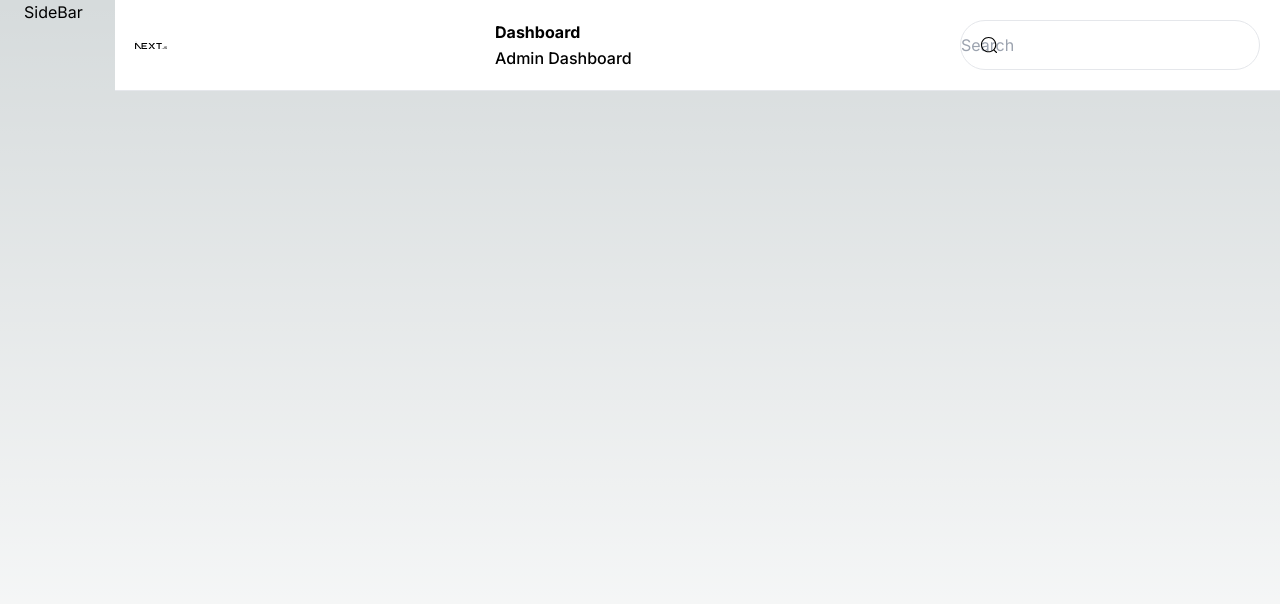
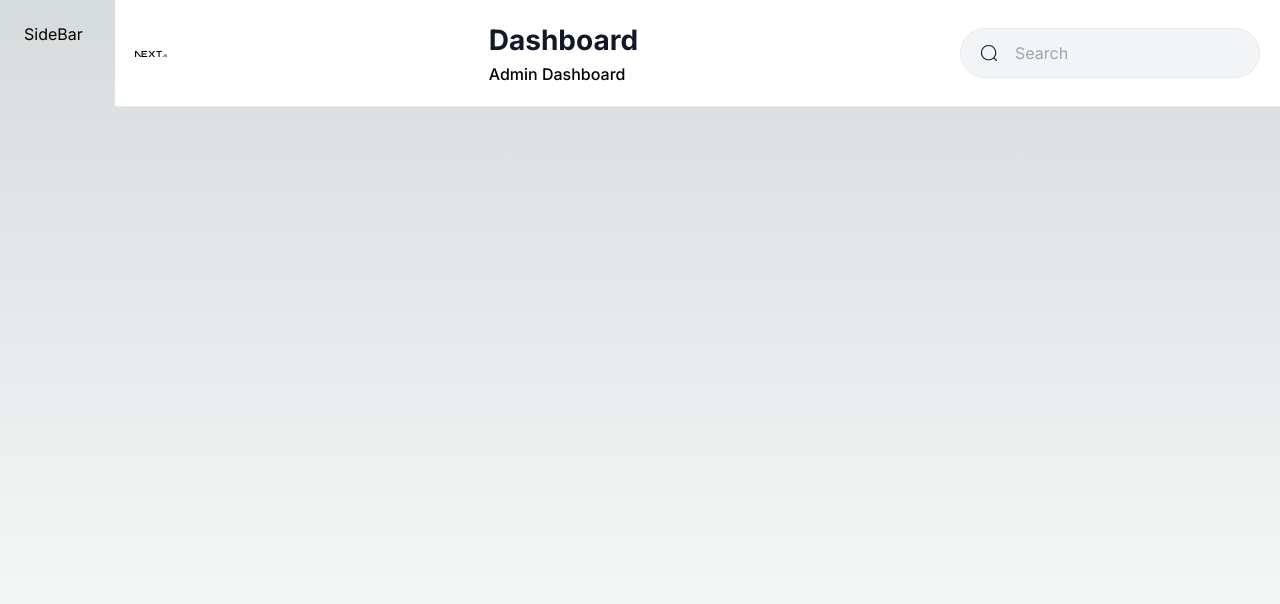
Before and after one commit to JulyPixelEngine/NextJs-Admin-Template, a Next.js app in the folder nextjs-admin/: page / in a window 1280 px wide. Shown: the top 604 px of the page. Built offline with nearby package versions, Linux system fonts and the light colour scheme.

Commit message:
fix: style css

```diff
--- a/nextjs-admin/src/components/Header/DropdownUser.tsx
+++ b/nextjs-admin/src/components/Header/DropdownUser.tsx
@@ -13,10 +13,29 @@
         onClick={() => setDropdownOpen(!dropdownOpen)}
       >
         <span className="">
-                <Image
-                    src="/"
+          <Image src="/" />
+        </span>
+
+        <span>
+          <span>Jhon Doe</span>
+          <svg
+            className={`fill-current duration-200 ease-in ${
+              dropdownOpen && "rotate-180"
+            }`}
+            width="20"
+            height="20"
+            viewBox="0 0 20 20"
+            fill="none"
+            xmlns="http://www.w3.org/2000/svg"
+          >
+            <path
+              fillRule="evenodd"
+              clipRule="evenodd"
+              d="M3.6921 7.09327C3.91674 6.83119 4.3113 6.80084 4.57338 7.02548L9.99997 11.6768L15.4266 7.02548C15.6886 6.80084 16.0832 6.83119 16.3078 7.09327C16.5325 7.35535 16.5021 7.74991 16.24 7.97455L10.4067 12.9745C10.1727 13.1752 9.82728 13.1752 9.59322 12.9745L3.75989 7.97455C3.49781 7.74991 3.46746 7.35535 3.6921 7.09327Z"
+              fill=""
             />
+          </svg>
         </span>
       </Link>
-    )
+    );
 }
--- /dev/null
+++ b/nextjs-admin/src/css/style.css
@@ -0,0 +1,11 @@
+@import url("https://fonts.googleapis.com/css2?family=Inter:wght@100;200;300;400;500;600;700;800;900&display=swap");
+
+@tailwind base;
+@tailwind components;
+@tailwind utilities;
+
+@layer base {
+    body {
+        @apply relative z-1 bg-gray-2 font-satoshi text-base font-normal text-dark-5 dark:bg-[#020D1A] dark:text-dark-6;
+    }
+}
--- a/nextjs-admin/tailwind.config.ts
+++ b/nextjs-admin/tailwind.config.ts
@@ -1,5 +1,5 @@
 import type { Config } from "tailwindcss";
-
+import defaultTheme from "tailwindcss/defaultTheme"
 const config: Config = {
   content: [
     "./src/pages/**/*.{js,ts,jsx,tsx,mdx}",
@@ -8,10 +8,266 @@
   ],
   theme: {
     extend: {
-      backgroundImage: {
-        "gradient-radial": "radial-gradient(var(--tw-gradient-stops))",
-        "gradient-conic":
-          "conic-gradient(from 180deg at 50% 50%, var(--tw-gradient-stops))",
+      fontFamily: {
+        satoshi: ["Satoshi", "sans-serif"],
+      },
+      screens: {
+        "2xsm": "375px",
+        xsm: "425px",
+        "3xl": "2000px",
+        ...defaultTheme.screens,
+      },
+      colors: {
+        current: "currentColor",
+        transparent: "transparent",
+        white: "#FFFFFF",
+        primary: "#5750F1",
+        stroke: "#E6EBF1",
+        "stroke-dark": "#27303E",
+        dark: {
+          DEFAULT: "#111928",
+          2: "#1F2A37",
+          3: "#374151",
+          4: "#4B5563",
+          5: "#6B7280",
+          6: "#9CA3AF",
+          7: "#D1D5DB",
+          8: "#E5E7EB",
+        },
+        gray: {
+          DEFAULT: "#EFF4FB",
+          dark: "#122031",
+          1: "#F9FAFB",
+          2: "#F3F4F6",
+          3: "#E5E7EB",
+          4: "#D1D5DB",
+          5: "#9CA3AF",
+          6: "#6B7280",
+          7: "#374151",
+        },
+        green: {
+          DEFAULT: "#22AD5C",
+          dark: "#1A8245",
+          light: {
+            DEFAULT: "#2CD673",
+            1: "#10B981",
+            2: "#57DE8F",
+            3: "#82E6AC",
+            4: "#ACEFC8",
+            5: "#C2F3D6",
+            6: "#DAF8E6",
+            7: "#E9FBF0",
+          },
+        },
+        red: {
+          DEFAULT: "#F23030",
+          dark: "#E10E0E",
+          light: {
+            DEFAULT: "#F56060",
+            2: "#F89090",
+            3: "#FBC0C0",
+            4: "#FDD8D8",
+            5: "#FEEBEB",
+            6: "#FEF3F3",
+          },
+        },
+        blue: {
+          DEFAULT: "#3C50E0",
+          dark: "#1C3FB7",
+          light: {
+            DEFAULT: "#5475E5",
+            2: "#8099EC",
+            3: "#ADBCF2",
+            4: "#C3CEF6",
+            5: "#E1E8FF",
+          },
+        },
+        orange: {
+          light: {
+            DEFAULT: "#F59460",
+          },
+        },
+        yellow: {
+          dark: {
+            DEFAULT: "#F59E0B",
+            2: "#D97706",
+          },
+          light: {
+            DEFAULT: "#FCD34D",
+            4: "#FFFBEB",
+          },
+        },
+      },
+      fontSize: {
+        "heading-1": ["60px", "72px"],
+        "heading-2": ["48px", "58px"],
+        "heading-3": ["40px", "48px"],
+        "heading-4": ["35px", "45px"],
+        "heading-5": ["28px", "40px"],
+        "heading-6": ["24px", "30px"],
+        "body-2xlg": ["22px", "28px"],
+        "body-sm": ["14px", "22px"],
+        "body-xs": ["12px", "20px"],
+      },
+      spacing: {
+        4.5: "1.125rem",
+        5.5: "1.375rem",
+        6.5: "1.625rem",
+        7.5: "1.875rem",
+        8.5: "2.125rem",
+        9.5: "2.375rem",
+        10.5: "2.625rem",
+        11: "2.75rem",
+        11.5: "2.875rem",
+        12.5: "3.125rem",
+        13: "3.25rem",
+        13.5: "3.375rem",
+        14: "3.5rem",
+        14.5: "3.625rem",
+        15: "3.75rem",
+        15.5: "3.875rem",
+        16: "4rem",
+        16.5: "4.125rem",
+        17: "4.25rem",
+        17.5: "4.375rem",
+        18: "4.5rem",
+        18.5: "4.625rem",
+        19: "4.75rem",
+        19.5: "4.875rem",
+        21: "5.25rem",
+        21.5: "5.375rem",
+        22: "5.5rem",
+        22.5: "5.625rem",
+        24.5: "6.125rem",
+        25: "6.25rem",
+        25.5: "6.375rem",
+        26: "6.5rem",
+        27: "6.75rem",
+        27.5: "6.875rem",
+        28.5: "7.125rem",
+        29: "7.25rem",
+        29.5: "7.375rem",
+        30: "7.5rem",
+        31: "7.75rem",
+        32.5: "8.125rem",
+        33: "8.25rem",
+        34: "8.5rem",
+        34.5: "8.625rem",
+        35: "8.75rem",
+        36.5: "9.125rem",
+        37.5: "9.375rem",
+        39: "9.75rem",
+        39.5: "9.875rem",
+        40: "10rem",
+        42.5: "10.625rem",
+        44: "11rem",
+        45: "11.25rem",
+        46: "11.5rem",
+        46.5: "11.625rem",
+        47.5: "11.875rem",
+        49: "12.25rem",
+        50: "12.5rem",
+        52: "13rem",
+        52.5: "13.125rem",
+        54: "13.5rem",
+        54.5: "13.625rem",
+        55: "13.75rem",
+        55.5: "13.875rem",
+        59: "14.75rem",
+        60: "15rem",
+        62.5: "15.625rem",
+        65: "16.25rem",
+        67: "16.75rem",
+        67.5: "16.875rem",
+        70: "17.5rem",
+        72.5: "18.125rem",
+        73: "18.25rem",
+        75: "18.75rem",
+        90: "22.5rem",
+        94: "23.5rem",
+        95: "23.75rem",
+        100: "25rem",
+        103: "25.75rem",
+        115: "28.75rem",
+        125: "31.25rem",
+        132.5: "33.125rem",
+        150: "37.5rem",
+        171.5: "42.875rem",
+        180: "45rem",
+        187.5: "46.875rem",
+        203: "50.75rem",
+        230: "57.5rem",
+        242.5: "60.625rem",
+      },
+      maxWidth: {
+        2.5: "0.625rem",
+        3: "0.75rem",
+        4: "1rem",
+        7: "1.75rem",
+        9: "2.25rem",
+        10: "2.5rem",
+        10.5: "2.625rem",
+        11: "2.75rem",
+        13: "3.25rem",
+        14: "3.5rem",
+        15: "3.75rem",
+        16: "4rem",
+        22.5: "5.625rem",
+        25: "6.25rem",
+        30: "7.5rem",
+        34: "8.5rem",
+        35: "8.75rem",
+        40: "10rem",
+        42.5: "10.625rem",
+        44: "11rem",
+        45: "11.25rem",
+        46.5: "11.625rem",
+        60: "15rem",
+        70: "17.5rem",
+        90: "22.5rem",
+        94: "23.5rem",
+        100: "25rem",
+        103: "25.75rem",
+        125: "31.25rem",
+        132.5: "33.125rem",
+        142.5: "35.625rem",
+        150: "37.5rem",
+        180: "45rem",
+        203: "50.75rem",
+        230: "57.5rem",
+        242.5: "60.625rem",
+        270: "67.5rem",
+        280: "70rem",
+        292.5: "73.125rem",
+      },
+      maxHeight: {
+        35: "8.75rem",
+        70: "17.5rem",
+        90: "22.5rem",
+        550: "34.375rem",
+        300: "18.75rem",
+      },
+      minWidth: {
+        22.5: "5.625rem",
+        42.5: "10.625rem",
+        47.5: "11.875rem",
+        75: "18.75rem",
+      },
+      zIndex: {
+        999999: "999999",
+        99999: "99999",
+        9999: "9999",
+        999: "999",
+        99: "99",
+        9: "9",
+        1: "1",
+      },
+      opacity: {
+        65: ".65",
+      },
+      aspectRatio: {
+        "4/3": "4 / 3",
+        "21/9": "21 / 9",
       },
     },
   },
```
Also changed, not shown: nextjs-admin/package.json (+6 -6 lines), 1 other file (tests, documents, lock files or other folders). Lines whose indentation alone changed are shown as unchanged.
